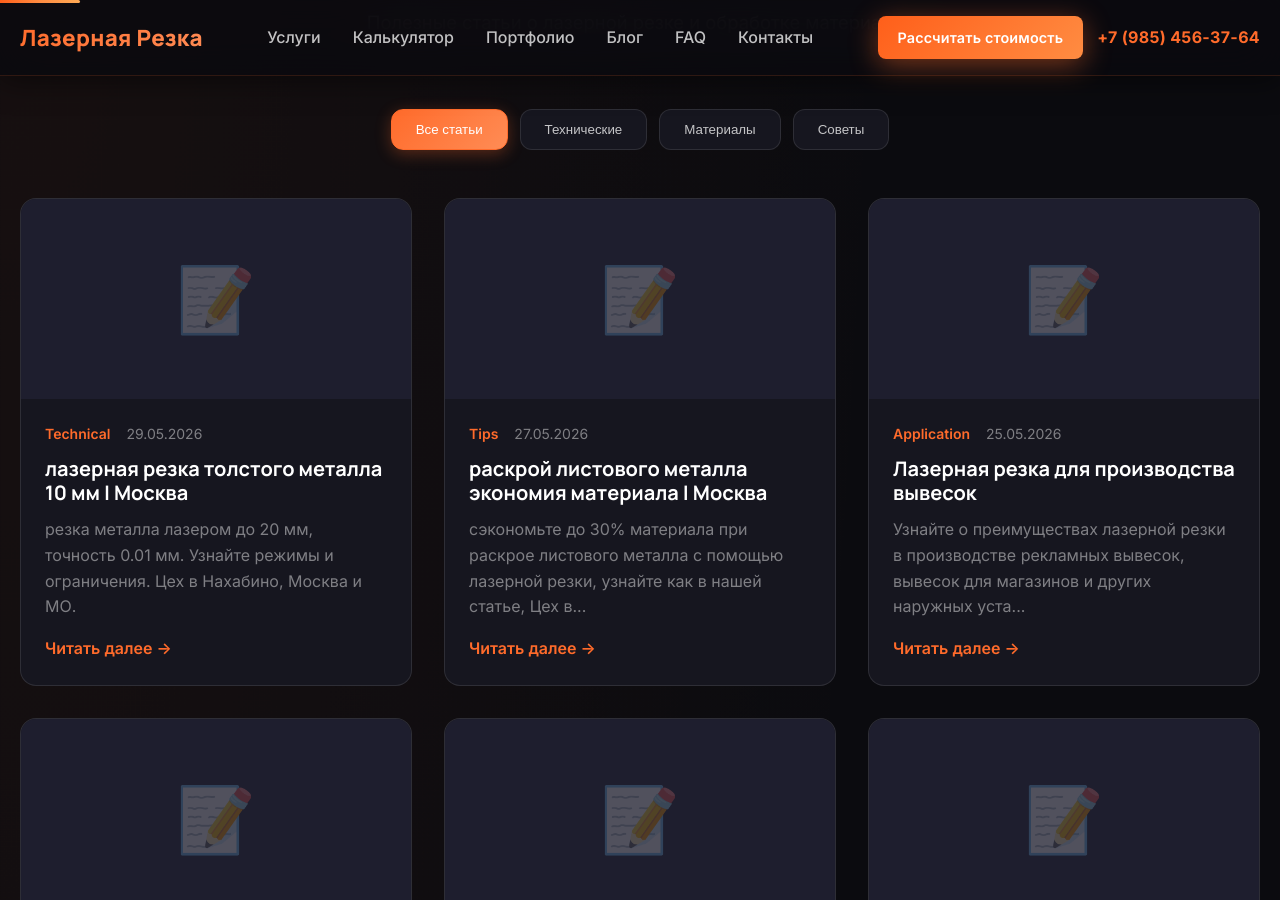
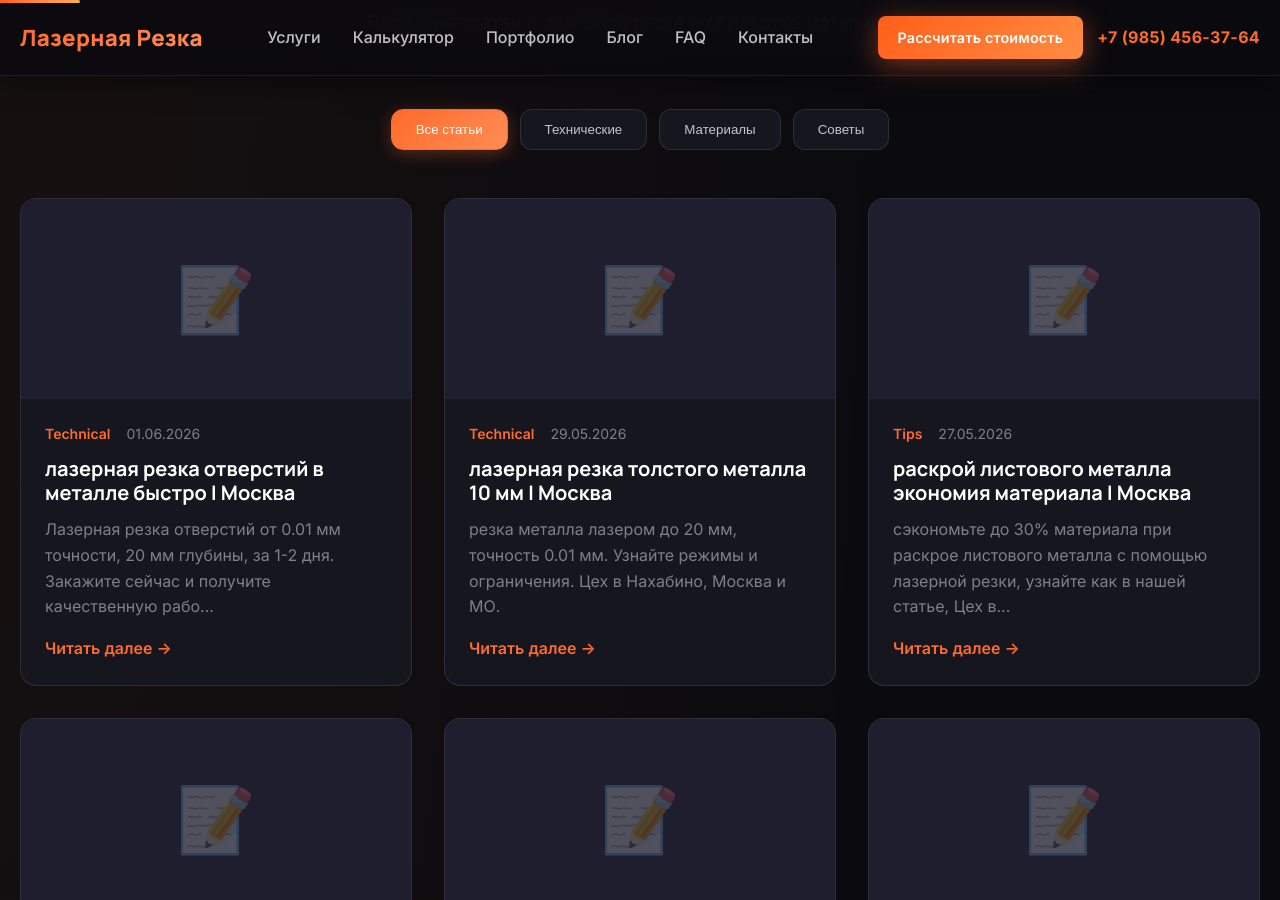
Before and after one commit to kaylas000/lazer-rezka, a Jekyll site: the page built from pages/blog.html, in a window 1280 px wide and 900 px high, scrolled down 281 px. Built offline with Jekyll 4.4.1, drawn with Linux system fonts in a browser that asks for light colours; part of the change alters nothing that is shown.

Commit message:
🤖 Auto-publish: лазерная резка отверстий в металле быстро | Москва

```diff
--- a/_data/faq_from_posts.yml
+++ b/_data/faq_from_posts.yml
@@ -145,3 +145,11 @@
   post_title: лазерная резка толстого металла 10 мм | Москва
   post_url: /blog/2026/05/rezka-tolstogo-metalla/
   question: Лазерная резка 10 мм
+- answer: Лазерная резка металла позволяет создавать отверстия диаметром от 0,1 мм
+    с точностью ±0,01 мм. Сверловка же часто используется для больших отверстий, но
+    может оставлять зазубрины и деформации. Для точных деталей лазерная резка является
+    более предпочтительным вариантом.
+  category: technical
+  post_title: лазерная резка отверстий в металле быстро | Москва
+  post_url: /blog/2026/06/otverstiya-lazer-vs-sverlovka/
+  question: Лазерная резка vs сверловка
--- /dev/null
+++ b/_posts/2026-06-01-otverstiya-lazer-vs-sverlovka.md
@@ -0,0 +1,48 @@
+---
+author: Цех лазерной резки
+category: technical
+date: 2026-06-01 11:40:59 +0300
+description: Лазерная резка отверстий от 0.01 мм точности, 20 мм глубины, за 1-2 дня.
+  Закажите сейчас и получите качественную работу. Цех в Нахабино, Москва и МО.
+generated: false
+keywords: лазерная резка, сверловка, металлообработка, металлические изделия, Москва,
+  Нахабино
+layout: post
+reviewed: true
+slug: otverstiya-lazer-vs-sverlovka
+tags:
+- лазерная резка
+- сверловка
+- отверстия в металле
+- металлообработка
+title: лазерная резка отверстий в металле быстро | Москва
+---
+
+## Введение
+Отверстия в металле — лазерная резка vs сверловка — это актуальная тема для многих производителей и заказчиков в Москве и Нахабино, Московской области. В нашем цехе, расположенном в Нахабино, всего в 25 км от МКАД, мы уже более 2 лет предоставляем услуги лазерной резки металла и других металлообработок. Наши специалисты имеют обширный опыт в работе с различными материалами, включая сталь, нержавейку, алюминий, медь и латунь.
+
+## Технологические особенности
+### Лазерная резка
+Лазерная резка металла осуществляется с помощью волоконного лазера 3 кВт, что позволяет нам достигать высоких показателей точности и качества. Точность позиционирования нашей лазерной резки составляет ±0.01 мм, что гарантирует идеальную точность контура и кромки. Мы можем обрабатывать сталь до 20 мм, нержавейку до 12 мм, алюминий до 10 мм и медь/латунь до 6 мм.
+
+## Сравнение методов
+Лазерная резка и сверловка имеют разные преимущества и недостатки. Лазерная резка позволяет получать высокую точность и качество, а также обрабатывать сложные контуры и полилайны. Сверловка же является более традиционным методом, но она может быть менее точной и требует дополнительных операций для получения желаемой формы.
+
+## Практические советы
+- Для получения высокоточных отверстий используйте лазерную резку.
+- Для простых отверстий можно использовать сверловку.
+- При работе с нержавейкой и алюминием лазерная резка является предпочтительной.
+- Для уменьшения зоны реза и улучшения качества кромки используйте правильные режимы резки.
+- Для расчета стоимости лазерной резки металла используйте наш калькулятор на сайте [наш сайт](/calculator/).
+- Для отправки чертежа и обсуждения деталей вашего заказа обратитесь к нам через форму на сайте [наш сайт](/contacts/).
+
+## Часто задаваемые вопросы
+- В: Какова точность лазерной резки металла в вашем цехе?
+  О: Точность позиционирования нашей лазерной резки составляет ±0.01 мм.
+- В: Можно ли использовать лазерную резку для создания сложных контуров и полилайнов?
+  О: Да, лазерная резка позволяет получать высокую точность и качество, а также обрабатывать сложные контуры и полилайны.
+- В: Какова стоимость лазерной резки металла в вашем цехе?
+  О: Стоимость лазерной резки металла зависит от материала, толщины и размера детали. Для расчета стоимости используйте наш калькулятор на сайте [наш сайт](/calculator/).
+
+## Заключение
+Лазерная резка металла является высокоточной и эффективной технологией, которая позволяет получать качественные отверстия и сложные контуры. Если вы ищете надежного партнера для металлообработок в Москве и Нахабино, обратитесь к нам. Мы sẵn sàng
```
